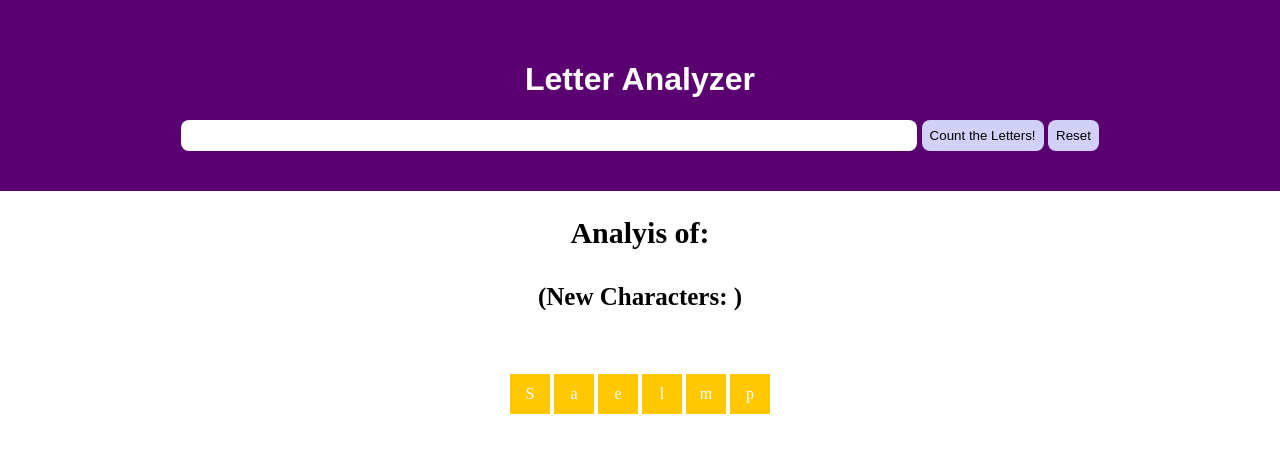
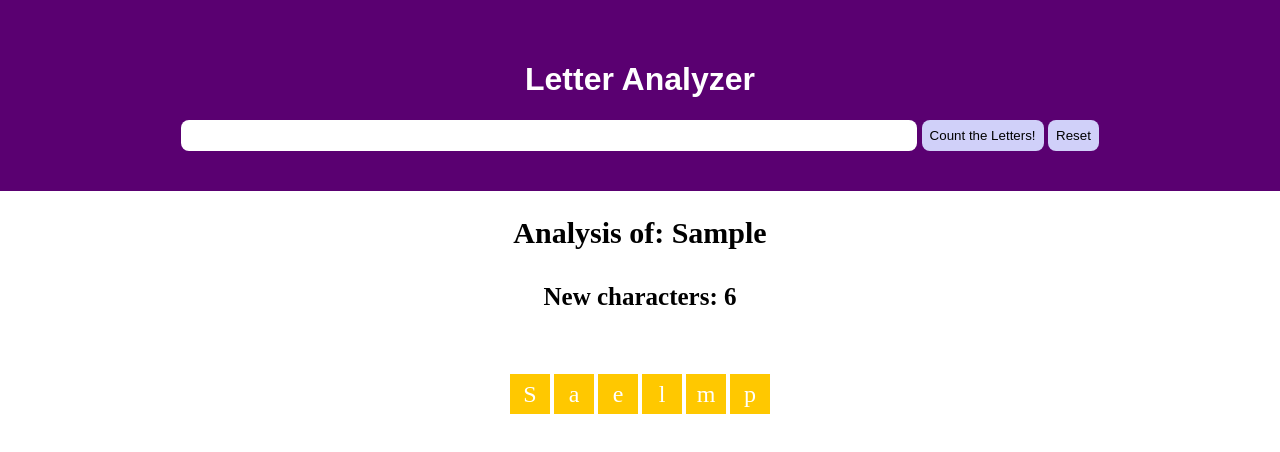
Before and after one commit to MarkCarbonell98/learning_basic_d3_and_svg, a plain HTML site: page frequency_counter/index.html in a window 1280 px wide. Both pictures are taken after typing "Sample" into the empty fields and a click on the button "Count the Letters!". Drawn offline with nearby package versions, Linux system fonts and the light colour scheme.

Commit message:
finished d3

```diff
--- a/frequency_counter/app.js
+++ b/frequency_counter/app.js
@@ -1,3 +1,16 @@
+d3.select('#reset')
+    .on("click", () => {
+        d3.selectAll('.letter')
+            .remove();
+
+        d3.select('#phrase')
+            .text('');
+
+        d3.select('#count')
+            .text("");
+    })
+
+
 d3.select('form')
     .on('submit', () => {
         d3.select('.analysis').classed('noshow', false)
@@ -5,39 +18,48 @@ d3.select('form')
         let input = d3.select('input');
         let text = input.property('value');
 
-        d3.select('#letters')
-            .selectAll('.letter')
-            .data(counter(text))
+        const letters = d3.select('#letters')
+                            .selectAll('.letter')
+                            .data(counter(text), d => d.character)
             // all functions return the data passed here as the first param
+            letters.classed("new", false)
+                .exit()
+                .remove()
+
+            letters
             .enter()
             .append('div')
                 .classed('letter', true)
+                .classed('new', true)
+            .merge(letters)
                 .style('width', '20px')
                 .style('line-height', '20px')
                 .style('height', d => {
-                    return d.counts * 20 + 'px';
+                    return d.count * 20 + 'px';
                 })
                 .text(d => {
-                    return d.characters;
+                    return d.character;
                 })
 
-        d3.select('analysis')
-            .select('span')
-                .text(text);
+        d3.select('#phrase')
+            .text("Analysis of: " + text);
+
+        d3.select('#count')
+            .text("New characters: " + letters.enter().nodes().length);
 
         input.property('value', '');
     })
 
 const counter = str => {
+    let sorted = str.split('').sort();
     let data = [];
-    str.split('').sort().reduce((acc, c) => {
-            acc[c] = (acc[c]++ || 0) + 1;
-            if(c != ' ') {
-                data.push({characters : c, counts: acc[c]});
-            }
-            return acc;
-    }, {})
+    for (let i = 0; i < sorted.length; i++) {
+        const element = sorted[i];
+        let last = data[data.length - 1];
+        last && last.character == sorted[i] ? last.count++ : data.push({ character: sorted[i], count: 1 });
+
+    }
     return data;
 }
 
-console.log(counter('marcos es maricooo'));
+console.log(counter('marcosesmaricooo'));
--- a/frequency_counter/style.css
+++ b/frequency_counter/style.css
@@ -33,12 +33,16 @@ form > button:hover {
   display: inline-block;
   text-align: center;
   background-color: #ffc800;
-  vertical-align: bottom;
+  padding: 10px;
+  margin: 2px;
+  margin-top: 30px;
+  font-size: 1.5em;
+  color: black;
 }
 
 .new {
   font-size: 1.5em;
-  color: #ffffff;
+  color: white;
 }
 
 #phrase {
@@ -56,13 +60,7 @@ form > button:hover {
   display: flex;
   flex-grow: 1;
   justify-content: center;
-}
-
-.letter {
-  padding: 10px;
-  margin: 2px;
-  margin-top: 30px;
-  color: white;
+  align-items: flex-end;
 }
 
 .written {
```
